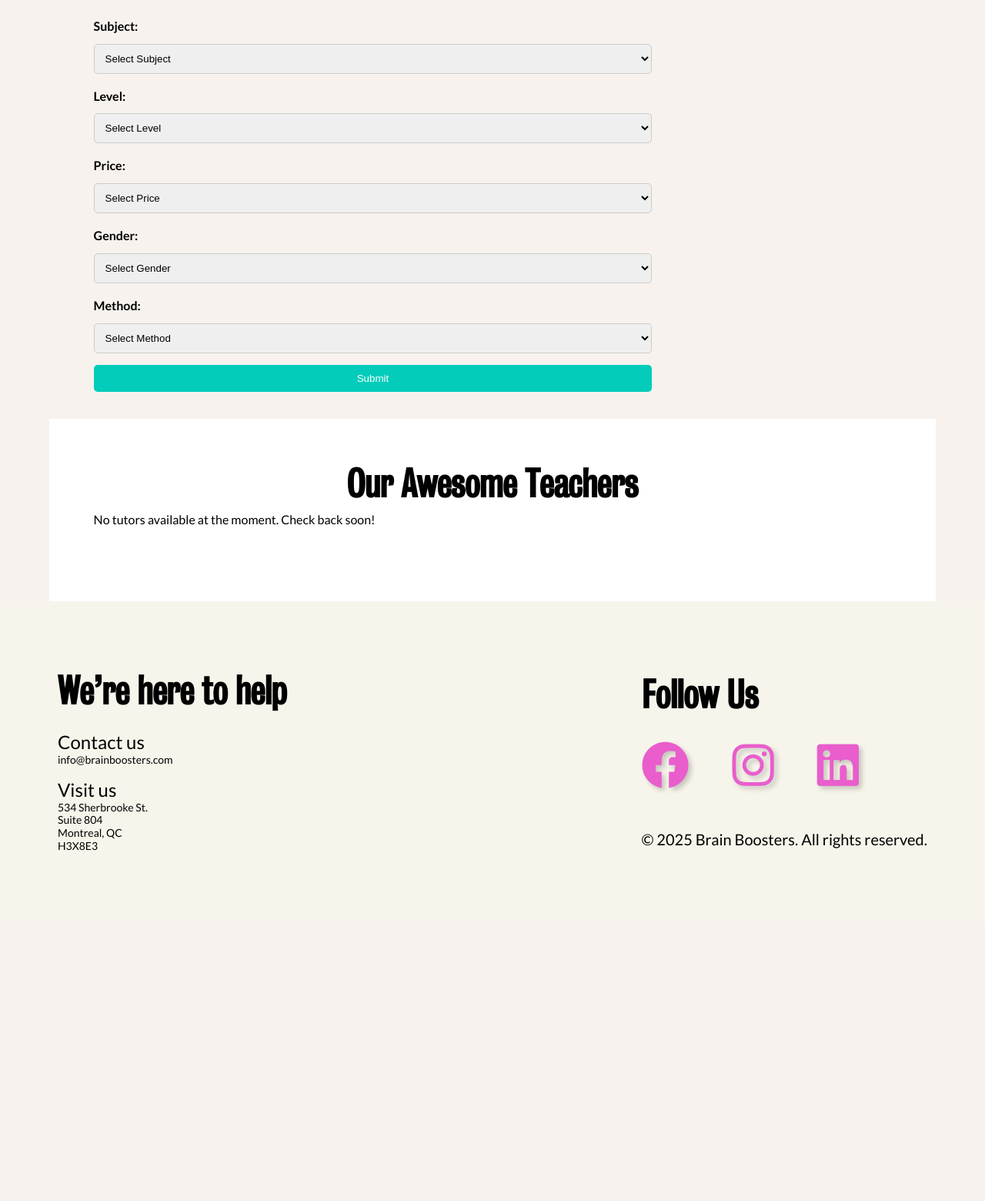
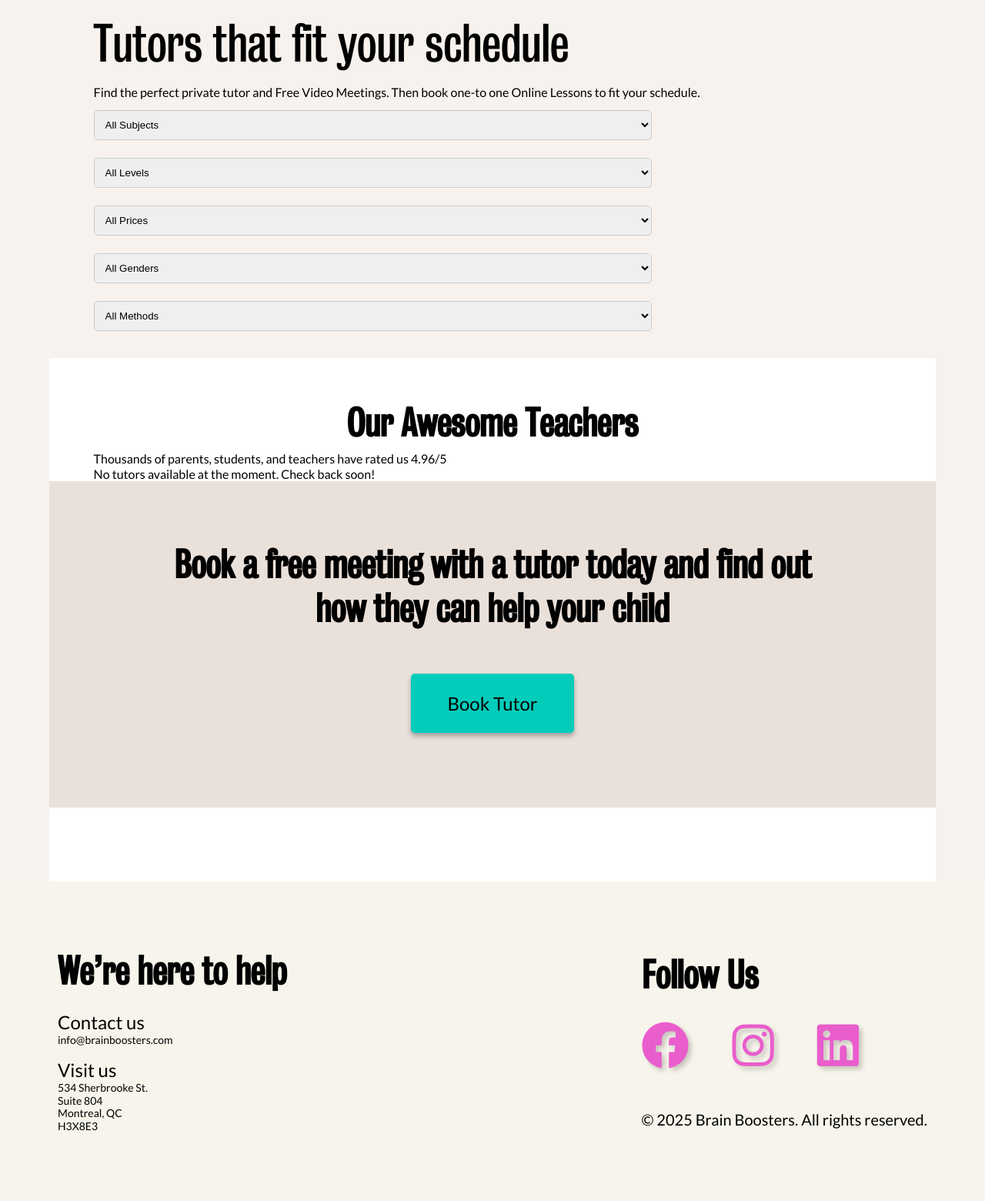
Before and after one commit to 582-41W-VA/Web-Project-2, a Django app: template brainboosters/templates/brainboosters/search.html in a window 1280 px wide. Shown: the part 116-1676 px from the top of the page at 77% size. Before the commit the page ends 1221 px from the top, so only its background shows below. Run offline with Django 3.2, Linux system fonts and the light colour scheme; the template is opened without the code that fills it, so the values that code supplies are empty.

Commit message:
update filter page

```diff
--- a/brainboosters/admin.py
+++ b/brainboosters/admin.py
@@ -1,5 +1,5 @@
 from django.contrib import admin
-from .models import ParentProfile, TutorProfile, Review, Subject, User
+from .models import Level, ParentProfile, TutorProfile, Review, Subject, User
 from django.contrib.auth.admin import UserAdmin
 
 # Register the User model with Django's built-in UserAdmin
@@ -8,3 +8,4 @@ admin.site.register(ParentProfile)
 admin.site.register(TutorProfile)
 admin.site.register(Review)
 admin.site.register(Subject)
+admin.site.register(Level)
--- a/brainboosters/templates/brainboosters/home.html
+++ b/brainboosters/templates/brainboosters/home.html
@@ -152,9 +152,9 @@
         {% endif %}
         <h4>{{ tutor.name }}</h4>
         <p>{{ tutor.description|default:"Experienced tutor ready to help you succeed!" }}</p>
-        <p><strong>Experience:</strong> {{ tutor.experience|default:"Not provided" }}</p>
+        <!--p><strong>Experience:</strong> {{ tutor.experience|default:"Not provided" }}</p>
         <p><strong>Method:</strong> {{ tutor.get_method_display }}</p>
-        <p><strong>Hourly Rate:</strong> ${{ tutor.hourly_rate|default:"N/A" }}</p>
+        <p><strong>Hourly Rate:</strong> ${{ tutor.hourly_rate|default:"N/A" }}</p-->
       </article>
       {% empty %}
       <p>No tutors available at the moment. Check back soon!</p>
--- a/brainboosters/templates/brainboosters/search.html
+++ b/brainboosters/templates/brainboosters/search.html
@@ -7,69 +7,73 @@
 <!-- filters -->
 <section class="filters">
     <div class="container">
+        <h1>Tutors that fit your schedule</h1>
+        <p>Find the perfect private tutor and Free Video Meetings. Then book one-to one Online Lessons to fit your schedule.</p>
         <form method="POST" action="{% url 'tutor_search' %}">
           {% csrf_token %}
           <div>
-            <label for="id_subject">Subject:</label>
-            <select name="subject" id="id_subject">
-                <option value="">Select Subject</option>
-                <option value="English" {% if request.POST.subject == 'English' %}selected{% endif %}>English</option>
-                <option value="French" {% if request.POST.subject == 'French' %}selected{% endif %}>French</option>
-                <option value="Math" {% if request.POST.subject == 'Math' %}selected{% endif %}>Math</option>
-                <option value="Science" {% if request.POST.subject == 'Science' %}selected{% endif %}>Science</option>
-                <option value="Chemistry" {% if request.POST.subject == 'Chemistry' %}selected{% endif %}>Chemistry</option>
+              <label for="id_subject"></label>
+              <select name="subject" id="id_subject" onchange="this.form.submit()">
+                  <option value="">All Subjects</option>
+                  {% for subject in subjects %}
+                      <option value="{{ subject.name }}" {% if request.POST.subject == subject.name %}selected{% endif %}>
+                          {{ subject.name }}
+                      </option>
+                  {% endfor %}
               </select>
           </div>
 
           <div>
-            <label for="id_level">Level:</label>
-            <select name="level" id="id_level">
-                <option value="">Select Level</option>
-                <option value="Kindergarten" {% if request.POST.level == 'Kindergarten' %}selected{% endif %}>Kindergarten</option>
-                <option value="Primary Education" {% if request.POST.level == 'Primary Education' %}selected{% endif %}>Primary Education</option>
-                <option value=" Secondary Education" {% if request.POST.level == ' Secondary Education' %}selected{% endif %}> Secondary Education</option>
-                <option value="Cegep" {% if request.POST.level == 'Cegep' %}selected{% endif %}>Cegep</option>
-                <option value="University" {% if request.POST.level == 'University' %}selected{% endif %}>University</option>
+              <label for="id_level"></label>
+              <select name="level" id="id_level" onchange="this.form.submit()">
+                  <option value="">All Levels</option>
+                  {% for level in levels %}
+                      <option value="{{ level.name }}" {% if request.POST.level == level.name %}selected{% endif %}>
+                          {{ level.name }}
+                      </option>
+                  {% endfor %}
               </select>
           </div>
 
           <div>
-            <label for="id_price">Price:</label>
-            <select name="price" id="id_price">
-                <option value="">Select Price</option>
-                <option value="20-29" {% if request.POST.price == '20-29' %}selected{% endif %}>20-29</option>
-                <option value="30-39" {% if request.POST.price == '30-39' %}selected{% endif %}>30-39</option>
-                <option value="40-49" {% if request.POST.price == '40-49' %}selected{% endif %}>40-49</option>
-                <option value="50-59" {% if request.POST.price == '50-59' %}selected{% endif %}>50-59</option>
-                <option value="60-69" {% if request.POST.price == '60-69' %}selected{% endif %}>60-69</option>
-                <option value="70-99" {% if request.POST.price == '70-99' %}selected{% endif %}>70-99</option>
+              <label for="id_price"></label>
+              <select name="price" id="id_price" onchange="this.form.submit()">
+                  <option value="">All Prices</option>
+                  {% for price in price_ranges %}
+                      <option value="{{ price.value }}" {% if request.POST.price == price.value %}selected{% endif %}>
+                          {{ price.label }}
+                      </option>
+                  {% endfor %}
               </select>
           </div>
 
           <div>
-            <label for="id_gender">Gender:</label>
-            <select name="gender" id="id_gender">
-                <option value="">Select Gender</option>
-                <option value="Male" {% if request.POST.gender == 'Male' %}selected{% endif %}>Male</option>
-                <option value="Female" {% if request.POST.gender == 'Female' %}selected{% endif %}>Female</option>
-                <option value="Other" {% if request.POST.gender == 'Other' %}selected{% endif %}>Other</option>
+              <label for="id_gender"></label>
+              <select name="gender" id="id_gender" onchange="this.form.submit()">
+                  <option value="">All Genders</option>
+                  {% for gender in genders %}
+                      <option value="{{ gender.value }}" {% if request.POST.gender == gender.value %}selected{% endif %}>
+                          {{ gender.label }}
+                      </option>
+                  {% endfor %}
               </select>
           </div>
 
           <div>
-            <label for="id_filter_method">Method:</label>
-            <select name="filter_method" id="id_filter_method">
-                <option value="">Select Method</option>
-                <option value="Online" {% if request.POST.filter_method == 'Online' %}selected{% endif %}>online</option>
-                <option value="In-person" {% if request.POST.filter_method == 'In-person' %}selected{% endif %}>In-person</option>
-                <option value="Blended" {% if request.POST.filter_method == 'Blended' %}selected{% endif %}>Blended learning</option>
-                <!-- Add more options as needed -->
+              <label for="id_method"></label>
+              <select name="method" id="id_method" onchange="this.form.submit()">
+                  <option value="">All Methods</option>
+                  {% for method in methods %}
+                      <option value="{{ method.value }}" {% if request.POST.method == method.value %}selected{% endif %}>
+                          {{ method.label }}
+                      </option>
+                  {% endfor %}
               </select>
           </div>
 
-        <div>
-            <button type="submit">Submit</button>
-        </div>
+          <noscript>
+              <button type="submit">Filter</button>
+          </noscript>
       </form>
     </div>
   </section>
@@ -79,6 +83,7 @@
   <section class="tutor-card">
     <div class="container">
       <h2>Our Awesome Teachers</h2>
+      <p class="tutor-card-filters">Thousands of parents, students, and teachers have rated us 4.96/5</p>
       <div class="cards">
         {% for tutor in tutors %}
         <article class="card">
@@ -88,16 +93,45 @@
             <img src="{% static 'images/default-profile.png' %}" alt="Default Tutor Image">
           {% endif %}
             <h4>{{ tutor.name }}</h4>
-          <p>{{ tutor.description|default:"Experienced tutor ready to help you succeed!" }}</p >
             <p><strong>Experience:</strong> {{ tutor.experience|default:"Not provided" }}</p >
-          <p><strong>Method:</strong> {{ tutor.get_method_display }}</p >
-          <p><strong>Hourly Rate:</strong> ${{ tutor.hourly_rate|default:"N/A" }}</p >
+            <p><strong>Method:</strong> {{ tutor.method }}</p >
+            <p><strong>Subjects:</strong>
+                {% for subject in tutor.subject_list.all %}
+                    {{ subject.name }}{% if not forloop.last %}, {% endif %}
+                {% endfor %}
+            </p>
+            <p><strong>Levels:</strong>
+                {% for level in tutor.level_list.all %}
+                    {{ level.name }}{% if not forloop.last %}, {% endif %}
+                {% endfor %}
+            </p>
+          <!-- Solid line separator -->
+          <hr class="separator">
+          <!-- Hourly rate container -->
+          <div class="hourly-rate">
+            <span class="rate">${{ tutor.hourly_rate|default:"N/A" }} /hr</span>
+            <div class="star-rating">
+              <span>⭐</span> <!-- Also we can dynamically adjust this if have the rating value -->
+              <span class="rating">5/5</span>
+            </div>
+          </div>
         </article>
         {% empty %}
         <p>No tutors available at the moment. Check back soon!</p >
         {% endfor %}
       </div>
     </div>
+    <!-- Book Tutor start-->
+    <section class="start search-start">
+        <div class="container">
+        <h2>
+            Book a free meeting with a tutor today and find out how they can help your
+            child
+        </h2>
+        <a href="#" class="btn btn-primary">Book Tutor</a>
+        </div>
+    </section>
+    <!-- end of Book Tutor start -->
 </section>
 
 
--- a/brainboosters/templates/navbar.html
+++ b/brainboosters/templates/navbar.html
@@ -13,11 +13,17 @@
                 >Subjects <i class="fa-solid fa-caret-down caret-icon"></i
               ></a>
               <ul class="dropdown-menu">
-                <li><a href="#id_subject" onclick="document.getElementById('id_subject').value='English'">English</a></li>
-                <li><a href="#id_subject" onclick="document.getElementById('id_subject').value='French'">French</a></li>
-                <li><a href="#id_subject" onclick="document.getElementById('id_subject').value='Math'">Math</a></li>
-                <li><a href="#id_subject" onclick="document.getElementById('id_subject').value='Science'">Science</a></li>
-                <li><a href="#id_subject" onclick="document.getElementById('id_subject').value='Chemistry'">Chemistry</a></li>
+                {% for subject in subjects %}
+                    <li>
+                      <form id="form-{{ subject.id }}" action="{% url 'tutor_search' %}" method="POST" style="display: none;">
+                          {% csrf_token %}
+                          <input type="hidden" name="subject" value="{{ subject.name }}">
+                      </form>
+                      <a href="#" onclick="document.getElementById('form-{{ subject.id }}').submit();">
+                          {{ subject.name }}
+                      </a>
+                    </li>
+                {% endfor %}
               </ul>
             </li>
             <li class="become-tutor">
--- a/tutoring_platform/settings.py
+++ b/tutoring_platform/settings.py
@@ -65,6 +65,7 @@ TEMPLATES = [
                 'django.template.context_processors.request',
                 'django.contrib.auth.context_processors.auth',
                 'django.contrib.messages.context_processors.messages',
+                'brainboosters.context_processors.dropdown_options',
             ],
         },
     },
```
Also changed, not shown: brainboosters/context_processors.py (added, +36 -0 lines), brainboosters/models.py (+4 -4 lines), brainboosters/templates/jitsi_meeting.html (deleted, +0 -12 lines), brainboosters/views.py (+24 -30 lines). Lines whose indentation alone changed are shown as unchanged.
